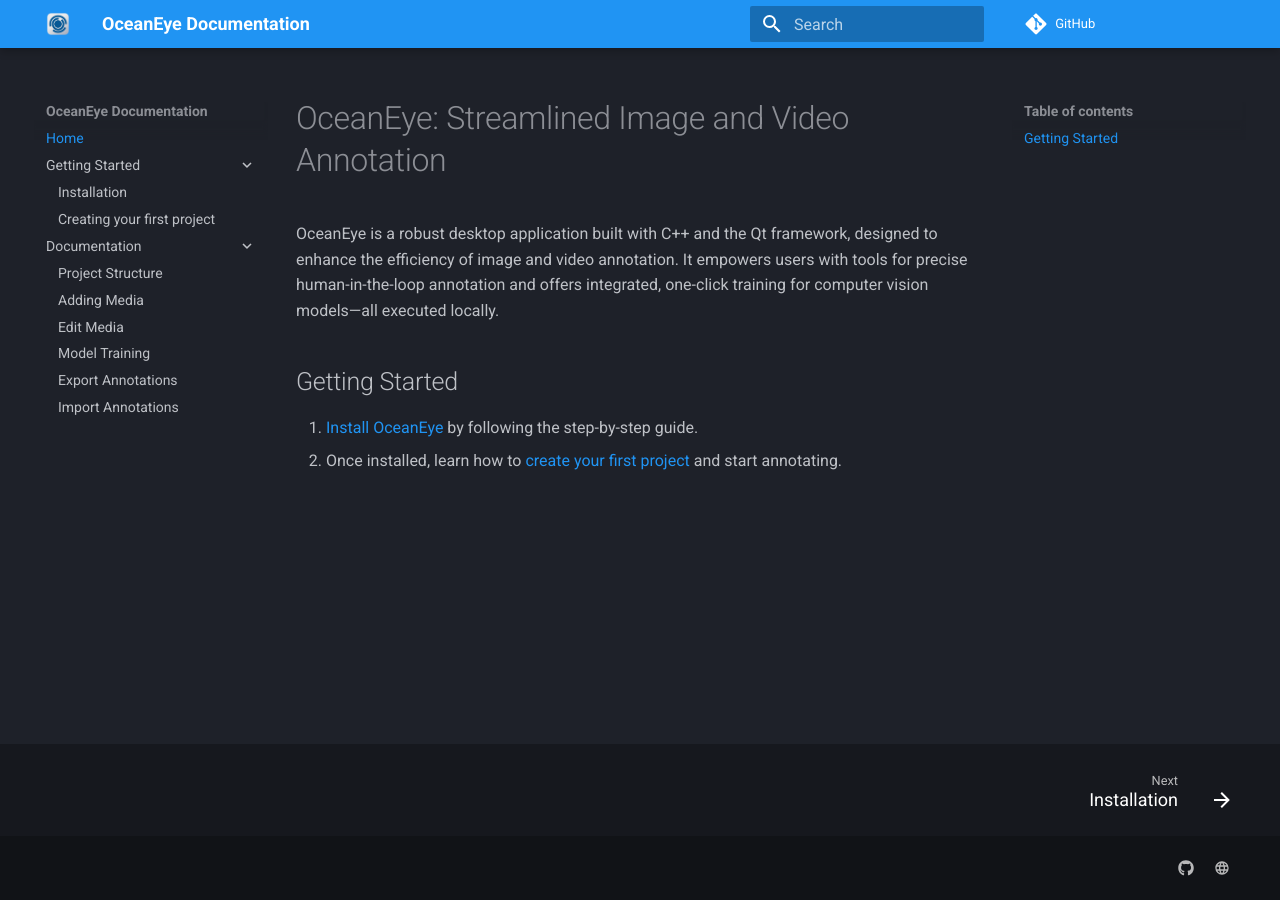
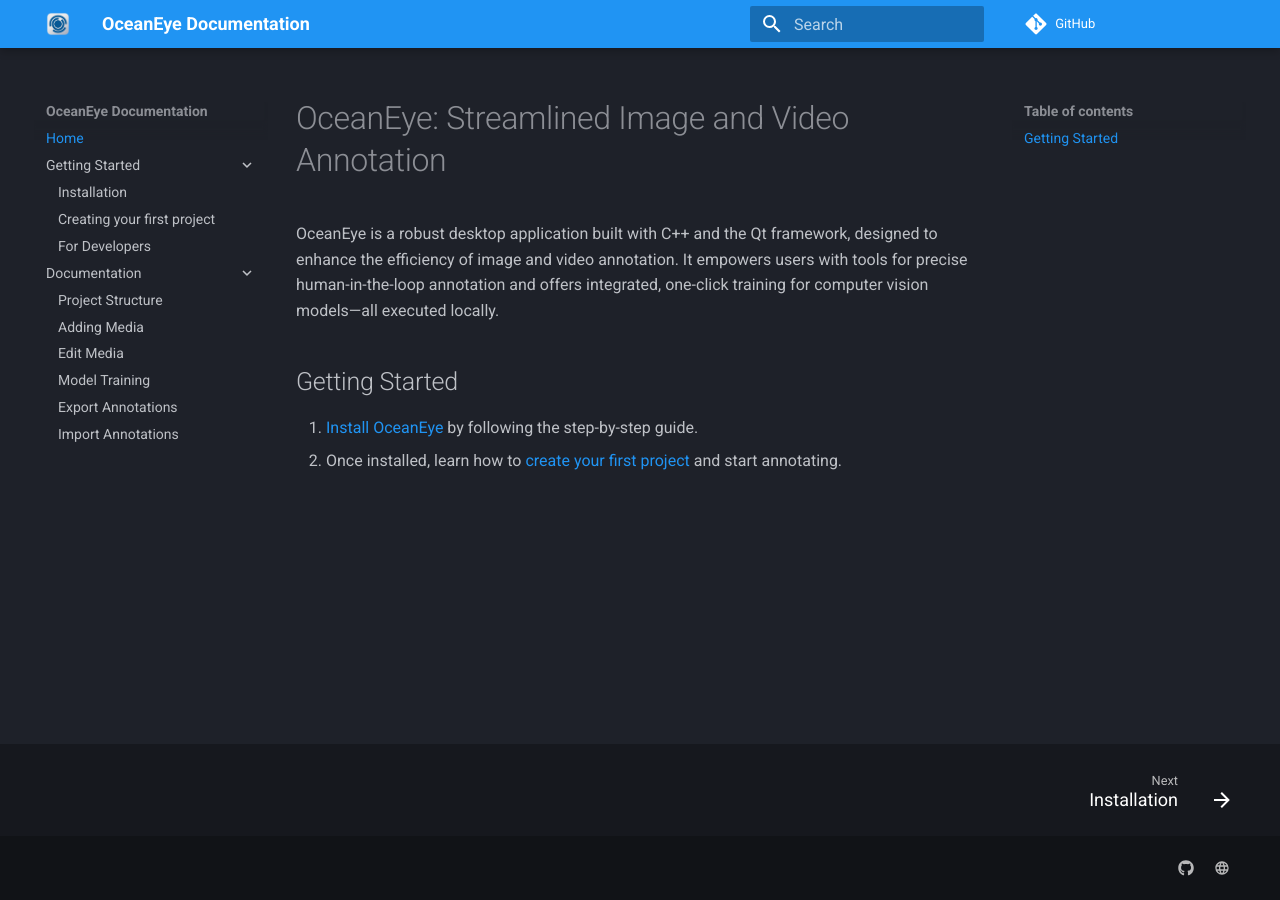
Before and after one commit to OceanEye-Project/oceaneye-project.github.io, an MkDocs documentation site: the page built from docs/index.md, in a window 1280 px wide. Built offline with MkDocs 1.6.1 and Material for MkDocs 9.7.7, drawn with Linux system fonts in a browser that asks for light colours; comment, search, counter and statistics services are not loaded.

Commit message:
added dev docs

```diff
--- a/mkdocs.yml
+++ b/mkdocs.yml
@@ -42,6 +42,7 @@
   - Getting Started:
     - Installation: getting-started/installation.md
     - Creating your first project: getting-started/first-project.md
+    - For Developers: getting-started/developer.md
   - Documentation:
     - Project Structure: documentation/project.md
     - Adding Media: documentation/add-media.md
```
